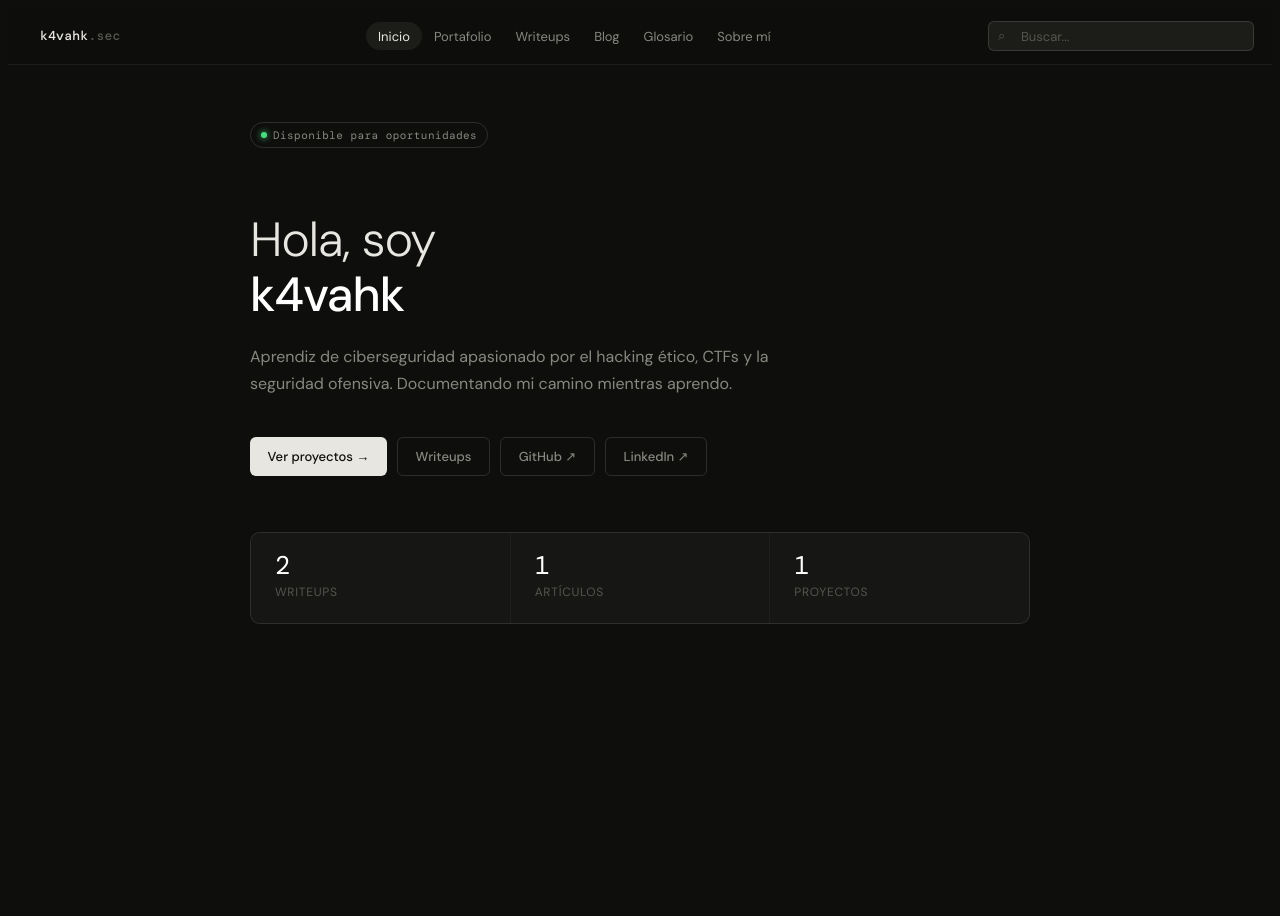
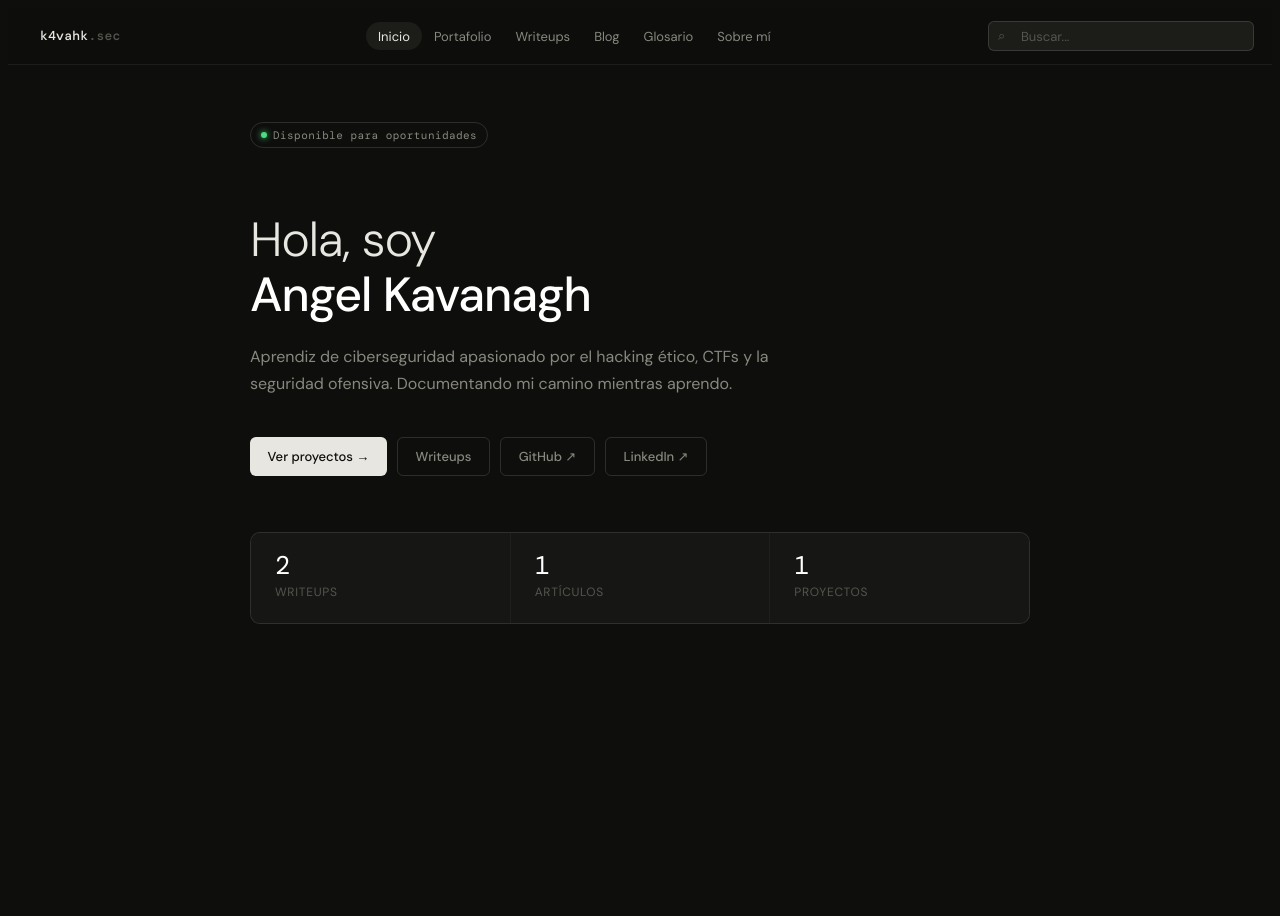
Before and after one commit to k4vahk/k4vahk.github.io, a Jekyll site: the page built from index.markdown, in a window 1280 px wide. Built offline with Jekyll 4.4.1, drawn with Linux system fonts in a browser that asks for light colours; some web fonts are replaced.

Commit message:
Correccion de nombre

```diff
--- a/index.markdown
+++ b/index.markdown
@@ -5,7 +5,7 @@ title: Inicio
 
 <div class="page">
   <div class="hero-tag">Disponible para oportunidades</div>
-  <h1>Hola, soy<br><em>k4vahk</em></h1>
+  <h1>Hola, soy<br><em>Angel Kavanagh</em></h1>
   <p class="hero-desc">Aprendiz de ciberseguridad apasionado por el hacking ético, CTFs y la seguridad ofensiva. Documentando mi camino mientras aprendo.</p>
 
   <div class="hero-links">
```
